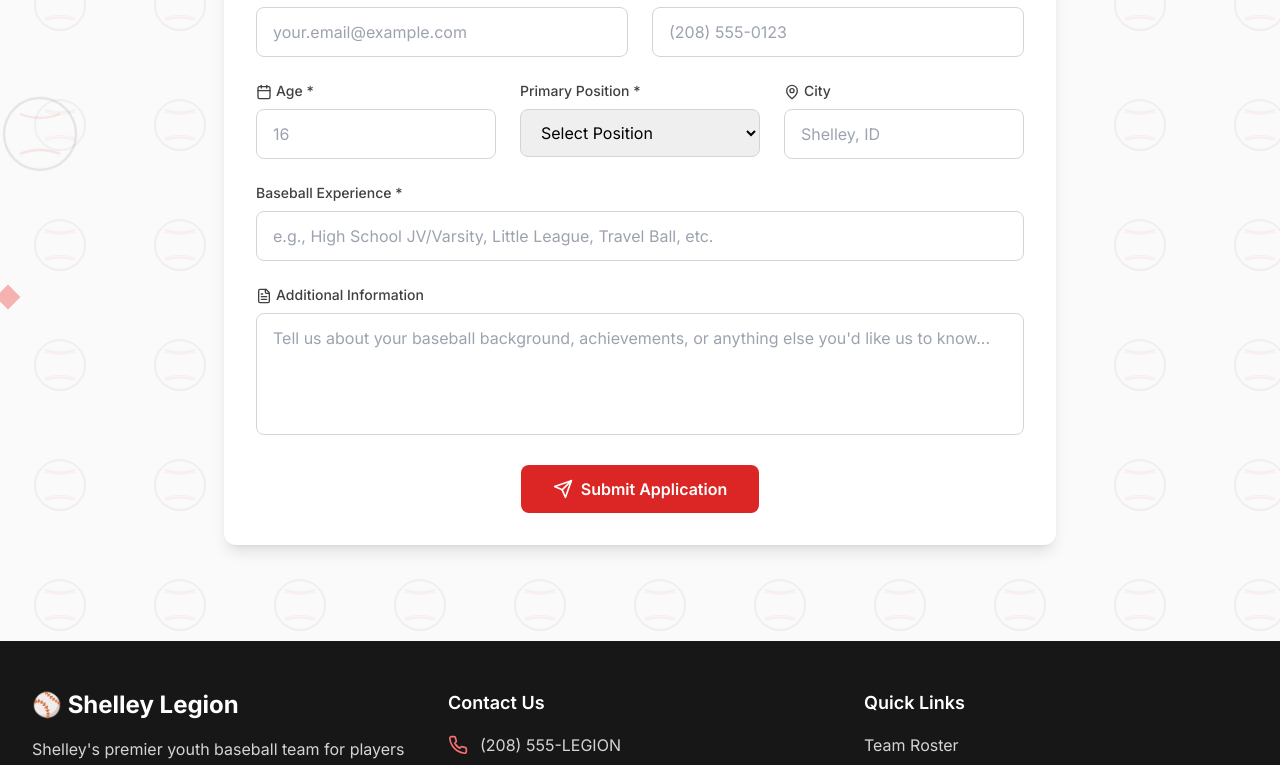
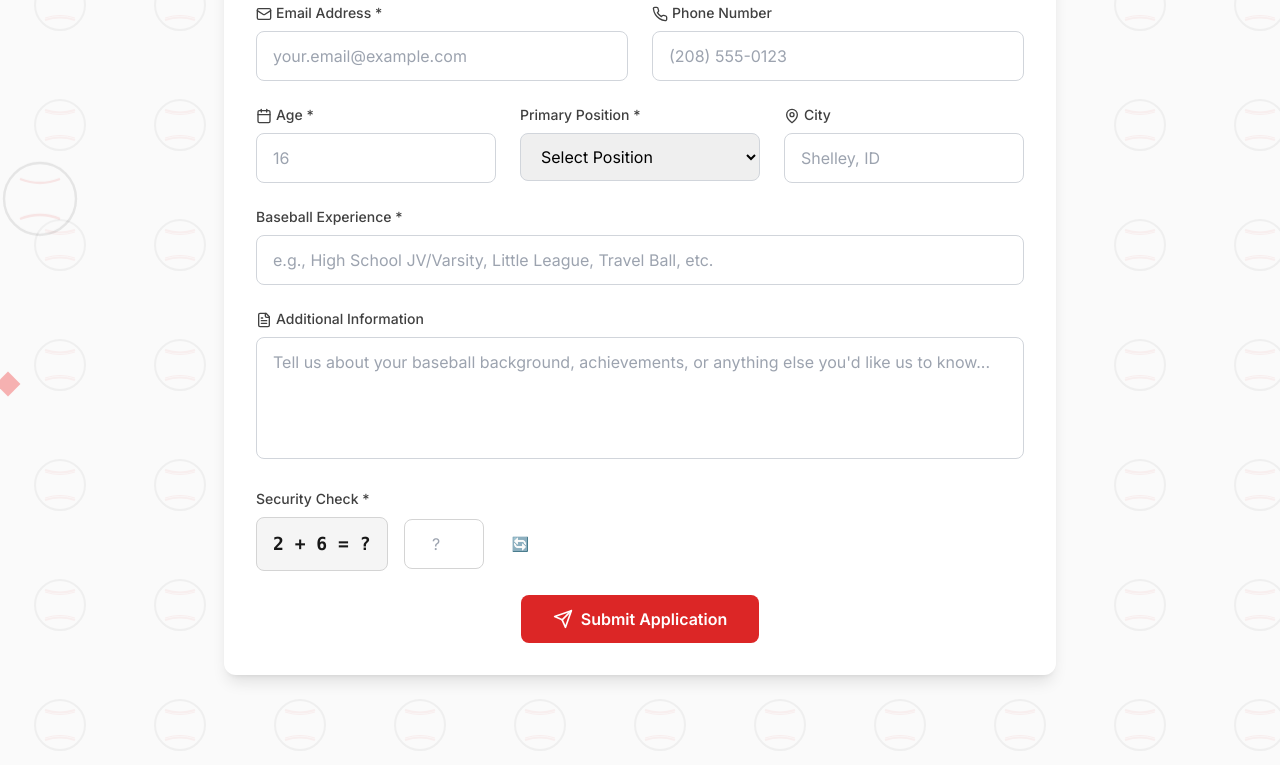
Before and after one commit to cyberlion-dev/shelley-legion, a Next.js app: page / in a window 1280 px wide. Shown: the part 3959-4724 px from the top of the page. Built offline with nearby package versions, Linux system fonts and the light colour scheme.

Commit message:
contact form fix

```diff
--- a/app/components/ProspectForm.tsx
+++ b/app/components/ProspectForm.tsx
@@ -1,6 +1,6 @@
 'use client'
 
-import { useState } from 'react'
+import { useState, useEffect } from 'react'
 import { Send, User, Mail, Phone, Calendar, MapPin, FileText } from 'lucide-react'
 import emailjs from '@emailjs/browser'
 import BaseballBackground from './BaseballBackground'
@@ -20,6 +20,25 @@ export default function ProspectForm() {
   const [isSubmitting, setIsSubmitting] = useState(false)
   const [submitStatus, setSubmitStatus] = useState<'idle' | 'success' | 'error'>('idle')
 
+  // Simple math captcha
+  const [captcha, setCaptcha] = useState({ num1: 0, num2: 0, answer: '' })
+  const [captchaError, setCaptchaError] = useState('')
+
+  // Honeypot field (anti-bot)
+  const [honeypot, setHoneypot] = useState('')
+
+  // Generate new captcha
+  const generateCaptcha = () => {
+    const num1 = Math.floor(Math.random() * 10) + 1
+    const num2 = Math.floor(Math.random() * 10) + 1
+    setCaptcha({ num1, num2, answer: '' })
+    setCaptchaError('')
+  }
+
+  useEffect(() => {
+    generateCaptcha()
+  }, [])
+
   const handleChange = (e: React.ChangeEvent<HTMLInputElement | HTMLTextAreaElement | HTMLSelectElement>) => {
     setFormData({
       ...formData,
@@ -31,12 +50,28 @@ export default function ProspectForm() {
     e.preventDefault()
     setIsSubmitting(true)
     setSubmitStatus('idle')
+    setCaptchaError('')
+
+    // Check honeypot field (anti-bot)
+    if (honeypot.trim() !== '') {
+      // Bot detected - silently fail
+      setIsSubmitting(false)
+      return
+    }
+
+    // Validate captcha
+    const correctAnswer = captcha.num1 + captcha.num2
+    if (parseInt(captcha.answer) !== correctAnswer) {
+      setCaptchaError('Please solve the math problem correctly')
+      setIsSubmitting(false)
+      generateCaptcha() // Generate new captcha
+      return
+    }
 
     try {
-      // Replace these with your EmailJS credentials
-      const serviceId = 'YOUR_SERVICE_ID'
-      const templateId = 'YOUR_TEMPLATE_ID'
-      const publicKey = 'YOUR_PUBLIC_KEY'
+      const serviceId = 'gmail2'
+      const templateId = 'template_8ayxsog'
+      const publicKey = 'user_o4tEBCpcTsbstAtv5jsln'
 
       const templateParams = {
         from_name: `${formData.firstName} ${formData.lastName}`,
@@ -64,6 +99,7 @@ export default function ProspectForm() {
         city: '',
         message: ''
       })
+      generateCaptcha() // Generate new captcha after successful submission
     } catch (error) {
       console.error('EmailJS error:', error)
       setSubmitStatus('error')
@@ -95,12 +131,25 @@ export default function ProspectForm() {
             <h2 className="text-4xl font-bold text-legion-gray-900 dark:text-white">Join the Legion</h2>
           </div>
           <p className="text-xl text-legion-gray-600 dark:text-legion-gray-300 max-w-2xl mx-auto">
-            Are you 18 or under and ready to play ball? Join the Shelley Legion youth baseball team! Fill out our prospect form and we'll be in touch.
+            Are you ready to play ball? Join the Shelley Legion youth baseball team! Fill out our prospect form and we'll be in touch.
           </p>
         </div>
 
         <div className="bg-white dark:bg-legion-gray-800 rounded-xl shadow-lg p-8 border-t-4 border-legion-red-600">
           <form onSubmit={handleSubmit} className="space-y-6">
+            {/* Honeypot field - hidden from users, visible to bots */}
+            <div style={{ position: 'absolute', left: '-9999px', opacity: 0, pointerEvents: 'none' }} aria-hidden="true">
+              <label htmlFor="website">Website (leave blank)</label>
+              <input
+                type="text"
+                id="website"
+                name="website"
+                value={honeypot}
+                onChange={(e) => setHoneypot(e.target.value)}
+                tabIndex={-1}
+                autoComplete="off"
+              />
+            </div>
             {/* Name Fields */}
             <div className="grid grid-cols-1 md:grid-cols-2 gap-6">
               <div>
@@ -259,6 +308,39 @@ export default function ProspectForm() {
               />
             </div>
 
+            {/* Captcha */}
+            <div>
+              <label className="block text-sm font-medium text-legion-gray-700 mb-2">
+                Security Check *
+              </label>
+              <div className="flex items-center space-x-4">
+                <div className="bg-legion-gray-100 dark:bg-legion-gray-700 px-4 py-3 rounded-lg border border-legion-gray-300 dark:border-legion-gray-600">
+                  <span className="text-lg font-mono font-bold text-legion-gray-900 dark:text-white">
+                    {captcha.num1} + {captcha.num2} = ?
+                  </span>
+                </div>
+                <input
+                  type="number"
+                  required
+                  value={captcha.answer}
+                  onChange={(e) => setCaptcha({ ...captcha, answer: e.target.value })}
+                  className="w-20 px-3 py-3 border border-legion-gray-300 dark:border-legion-gray-600 dark:bg-legion-gray-700 dark:text-white rounded-lg focus:ring-2 focus:ring-legion-red-500 focus:border-transparent transition-colors text-center"
+                  placeholder="?"
+                />
+                <button
+                  type="button"
+                  onClick={generateCaptcha}
+                  className="px-3 py-2 text-sm text-legion-gray-600 dark:text-legion-gray-300 hover:text-legion-red-600 transition-colors"
+                  title="Generate new problem"
+                >
+                  🔄
+                </button>
+              </div>
+              {captchaError && (
+                <p className="mt-1 text-sm text-red-600 dark:text-red-400">{captchaError}</p>
+              )}
+            </div>
+
             {/* Submit Button */}
             <div className="text-center">
               <button
```
